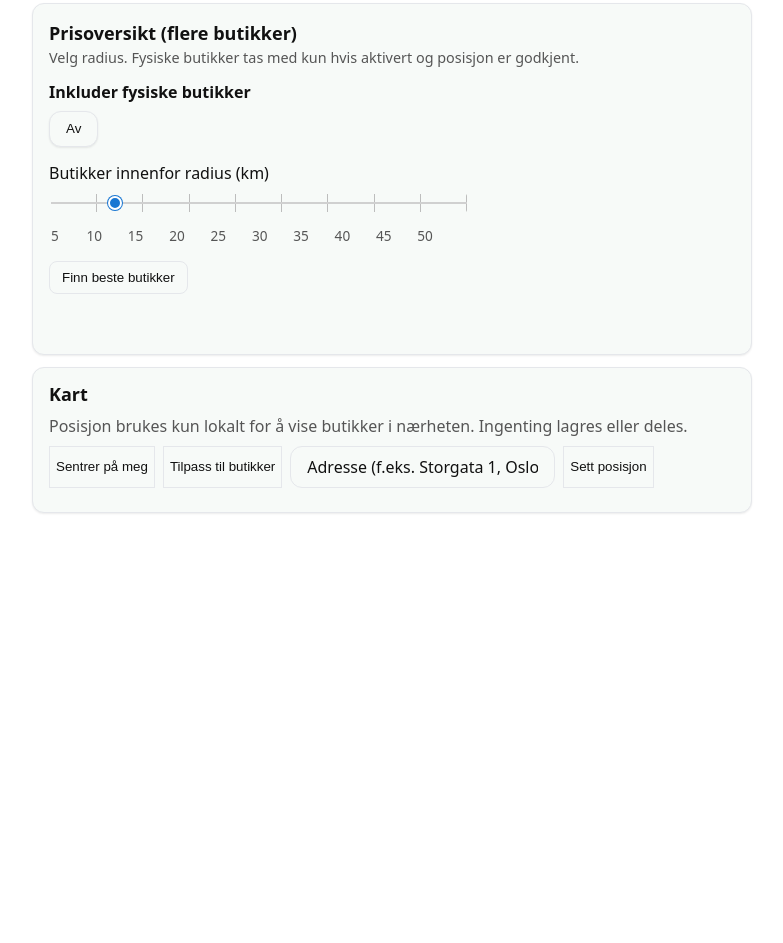
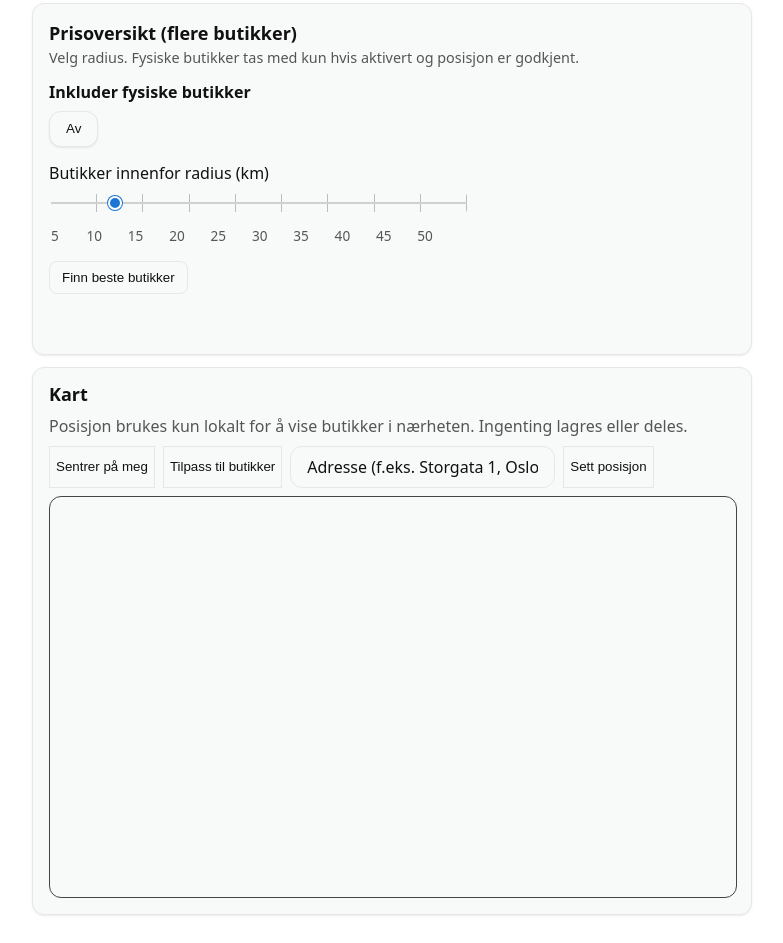
Before and after one commit to Chedigo/smart-shopping-optimizer, a website: page public/index.html in a window 1280 px wide. Shown: the part 852-1795 px from the top of the page, without its empty margins (248-1031 px from the left). Before the commit the page ends 1393 px from the top, so only its background shows below. Drawn offline with nearby package versions, Linux system fonts and the light colour scheme.

Commit message:
Fix manifest and map CSS encoding

```diff
--- a/public/styles/map.css
+++ b/public/styles/map.css
@@ -1,4 +1,4 @@
-�/* === map.css: Leaflet-kartspesifikk styling === */
+/* === map.css: Leaflet-kartspesifikk styling === */
 
 /* Leaflet CSS vil bli `<link>`-lastet når kartmodulen lastes */
 @import url('https://unpkg.com/leaflet@1.9.4/dist/leaflet.css');
```
Also changed, not shown: public/manifest.webmanifest.
